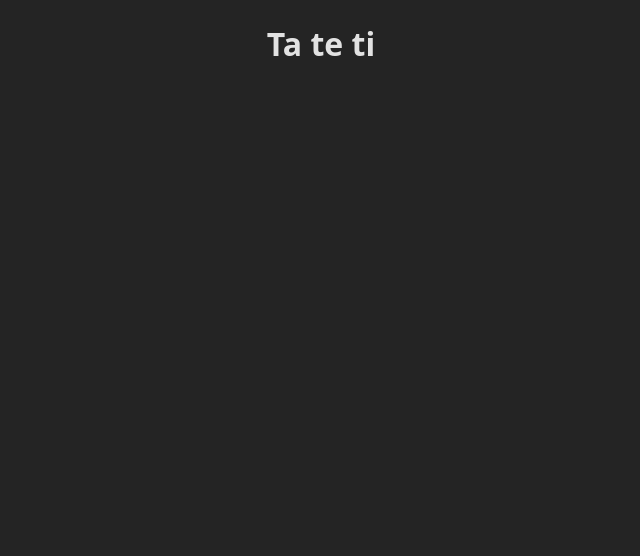
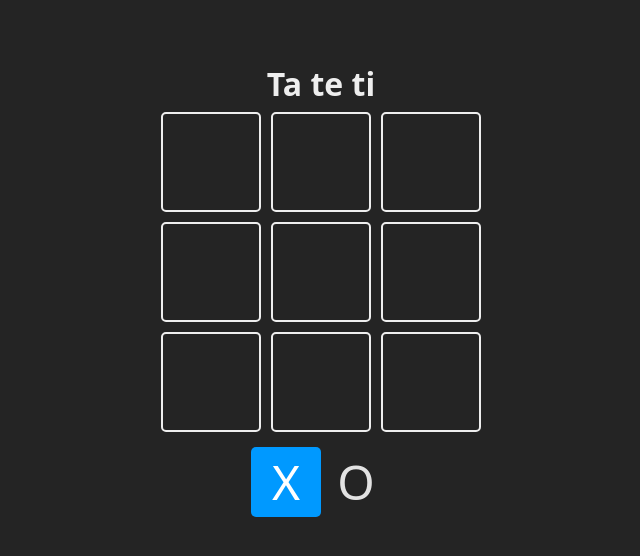
Before and after one commit to tade20/aprendiendo-react, a React (Vite) app in the folder projects/02-ta-te-ti/: page / in a window 1280 px wide. Shown: the top 556 px of the page, without its empty margins (319-959 px from the left). Built offline with nearby package versions, Linux system fonts and the light colour scheme.

Commit message:
First step tic-tac-toe

```diff
--- a/projects/02-ta-te-ti/src/App.jsx
+++ b/projects/02-ta-te-ti/src/App.jsx
@@ -1,7 +1,36 @@
 import "./App.css";
+import { TURNS } from "./constants";
+import { Square } from "./components/Square";
+import { useState } from "react";
 
 function App() {
-  return <h1>Ta te ti</h1>;
+  const [board, setBoard] = useState(Array(9).fill(null));
+  const [turn, setTurn] = useState(TURNS.x);
+  const updateBoard = (index) => {
+    const newBoard = [...board];
+    newBoard[index] = turn;
+    setBoard(newBoard);
+    const newTurn = turn === TURNS.x ? TURNS.o : TURNS.x;
+    setTurn(newTurn);
+  };
+  return (
+    <main className="board">
+      <h1>Ta te ti</h1>
+      <section className="game">
+        {board.map((_, index) => {
+          return (
+            <Square key={index} index={index} updateBoard={updateBoard}>
+              {board[index]}
+            </Square>
+          );
+        })}
+      </section>
+      <section className="turn">
+        <Square isSelected={turn === TURNS.x}>{TURNS.x}</Square>
+        <Square isSelected={turn === TURNS.o}>{TURNS.o}</Square>
+      </section>
+    </main>
+  );
 }
 
 export default App;
--- /dev/null
+++ b/projects/02-ta-te-ti/src/components/Square.jsx
@@ -0,0 +1,11 @@
+export const Square = ({ children, updateBoard, index, isSelected }) => {
+  const selectedStyle = `square ${isSelected ? "is-selected" : ""}`;
+  const handleClick = () => {
+    updateBoard(index);
+  };
+  return (
+    <div className={selectedStyle} onClick={handleClick}>
+      {children}
+    </div>
+  );
+};
--- a/projects/02-ta-te-ti/src/constants.js
+++ b/projects/02-ta-te-ti/src/constants.js
@@ -0,0 +1,5 @@
+//Turnos de los jugadores
+export const TURNS = {
+    x: 'X',
+    o: 'O'
+}
```
